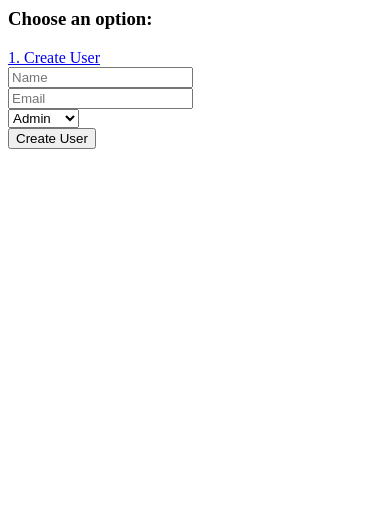
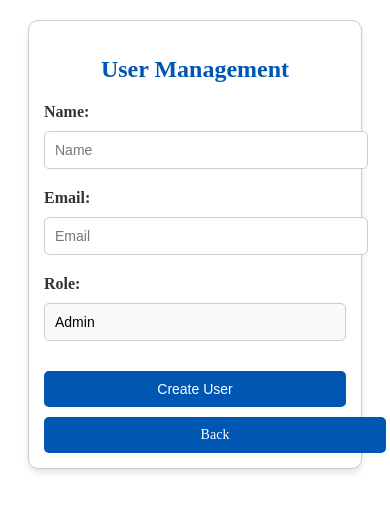
Before and after one commit to janamaklad/Management-Inventory, a PHP site: page /verify/factory/testfactory.php?action=create_user in a window 390 px wide. Shown: the top 512 px of the page. Run offline with PHP 8.4, Linux system fonts and the light colour scheme; a user stored in the database is signed in.

Commit message:
updates
Co-Authored-By: ahmed osama <169199929+ahemd282@users.noreply.github.com>

```diff
--- a/Admin/Admin.php
+++ b/Admin/Admin.php
@@ -94,6 +94,8 @@ $totalSuppliers = $supplierResult->fetch_assoc()['totalSuppliers'];
         <a href="#">Settings</a>
         <a href="products.php">Products</a>
         <a href="../managenavbar.php">Manage Navbar Buttons</a>
+        <a href="../verify/factory/testfactory.php">Factory Options</a> <!-- New Factory Options Button -->
+
     </div>
 
     <div class="main-content">
--- a/Cart/process_payment.php
+++ b/Cart/process_payment.php
@@ -46,9 +46,12 @@ if ($_SERVER['REQUEST_METHOD'] == 'POST') {
 
         // Execute query and check for success
         if ($stmt->execute()) {
+            // Success message
+            echo '<div class="payment-success-container">';
             echo "<h2>Payment Successful!</h2>";
             echo "<p>Thank you, $cardName. Your payment has been processed successfully.</p>";
             echo '<a href="cart.php" class="btn btn-primary">Return to Cart</a>';
+            echo '</div>';
         } else {
             echo "<h2>Database Error!</h2>";
             echo "<p>Could not store payment information. Please try again.</p>";
--- /dev/null
+++ b/verify/factory/testfactory.css
@@ -0,0 +1,87 @@
+/* Container styling */
+.container {
+    margin: 40px auto;
+    max-width: 600px;
+    padding: 20px;
+    border: 1px solid #ccc;
+    border-radius: 10px;
+    box-shadow: 0 4px 6px rgba(0, 0, 0, 0.1);
+    background-color: #fff;
+}
+
+/* Heading styles */
+h2 {
+    text-align: center;
+    color: #0056b3;
+    margin-bottom: 20px;
+}
+
+h3 {
+    text-align: center;
+    margin-bottom: 20px;
+    color: #333;
+}
+
+/* Form labels */
+.form-label {
+    display: block;
+    margin-bottom: 10px;
+    font-weight: bold;
+    color: #333;
+}
+
+/* Input fields */
+.form-control {
+    width: 100%;
+    padding: 10px;
+    margin-bottom: 20px;
+    border: 1px solid #ccc;
+    border-radius: 5px;
+    font-size: 14px;
+}
+
+/* Select dropdown */
+select.form-control {
+    appearance: none;
+    background-color: #f9f9f9;
+    cursor: pointer;
+}
+
+/* Button styles */
+.btn {
+    display: inline-block;
+    background-color: #0056b3;
+    color: #fff;
+    border: none;
+    padding: 10px 20px;
+    border-radius: 5px;
+    font-size: 16px;
+    text-align: center;
+    cursor: pointer;
+    width: 100%;
+    text-decoration: none;
+    margin-top: 10px;
+}
+
+.btn:hover {
+    background-color: #004494;
+}
+
+/* Success message */
+p {
+    text-align: center;
+    color: #28a745;
+    font-weight: bold;
+}
+
+/* Responsive design */
+@media (max-width: 768px) {
+    .container {
+        margin: 20px;
+        padding: 15px;
+    }
+
+    .btn {
+        font-size: 14px;
+    }
+}
--- a/verify/factory/testfactory.php
+++ b/verify/factory/testfactory.php
@@ -1,27 +1,66 @@
 <?php
-require_once '../../db.php'; // Database connection
+if (session_status() == PHP_SESSION_NONE) {
+    session_start();
+}
+
+// Include database connection
+$dbPath = __DIR__ . '/../../db.php';
+if (file_exists($dbPath)) {
+    require_once $dbPath;
+} else {
+    die("Database configuration file not found. Please check the file path.");
+}
+
 require_once 'factory.php';
 require_once 'baseuser.php';
 
+// Redirect to login if session ID is not set
+if (empty($_SESSION['id'])) {
+    header("Location: ./testfactory.php?error=access_denied");
+    exit();
+}
+?>
 
-// Display menu
+<!DOCTYPE html>
+<html lang="en">
+<head>
+    <meta charset="UTF-8">
+    <meta name="viewport" content="width=device-width, initial-scale=1.0">
+    <title>User Management</title>
+    <link rel="stylesheet" href="testfactory.css">
+</head>
+<body>
+<div class="container">
+    <h2>User Management</h2>
+
+    <?php
+    // Check the current action
+    $action = isset($_GET['action']) ? $_GET['action'] : '';
+
+    if ($action !== 'create_user') {
+        // Display "Create User" button if no action is set
         echo "<h3>Choose an option:</h3>";
-echo "<a href='?action=create_user'>1. Create User</a><br>";
+        echo "<a href='?action=create_user' class='btn'>1. Create User</a>";
+        echo "<a href='/Management-Inventory/Admin/Admin.php' class='btn'>Back</a>";
+    }
 
-
-if (isset($_GET['action'])) {
-    $action = $_GET['action'];
     if ($action === 'create_user') {
+        // Display the form for creating a user
         echo "<form method='POST' action='?action=create_user'>
-                <input type='text' name='name' placeholder='Name' required><br>
-                <input type='email' name='email' placeholder='Email' required><br>
-                <select name='role'>
+                <label class='form-label'>Name:</label>
+                <input type='text' name='name' placeholder='Name' class='form-control' required><br>
+                <label class='form-label'>Email:</label>
+                <input type='email' name='email' placeholder='Email' class='form-control' required><br>
+                <label class='form-label'>Role:</label>
+                <select name='role' class='form-control'>
                     <option value='Admin'>Admin</option>
                     <option value='Supplier'>Supplier</option>
                 </select><br>
-                <button type='submit' name='create_user'>Create User</button>
+                <button type='submit' name='create_user' class='btn'>Create User</button>
               </form>";
 
+        // Display "Back" button
+        echo "<a href='/Management-Inventory/Admin/Admin.php' class='btn'>Back</a>";
     }
 
     // Handle form submissions
@@ -33,7 +72,10 @@ if ($_SERVER['REQUEST_METHOD'] === 'POST') {
                 'role' => $_POST['role'],
             ]);
             $user->saveToDatabase($conn);
-        echo "User created successfully!";
-    } }
+            echo "<p>User created successfully!</p>";
+        }
     }
     ?>
+</div>
+</body>
+</html>
```
Also changed, not shown: user/products.php (+11 -5 lines). Lines whose indentation alone changed are shown as unchanged.
